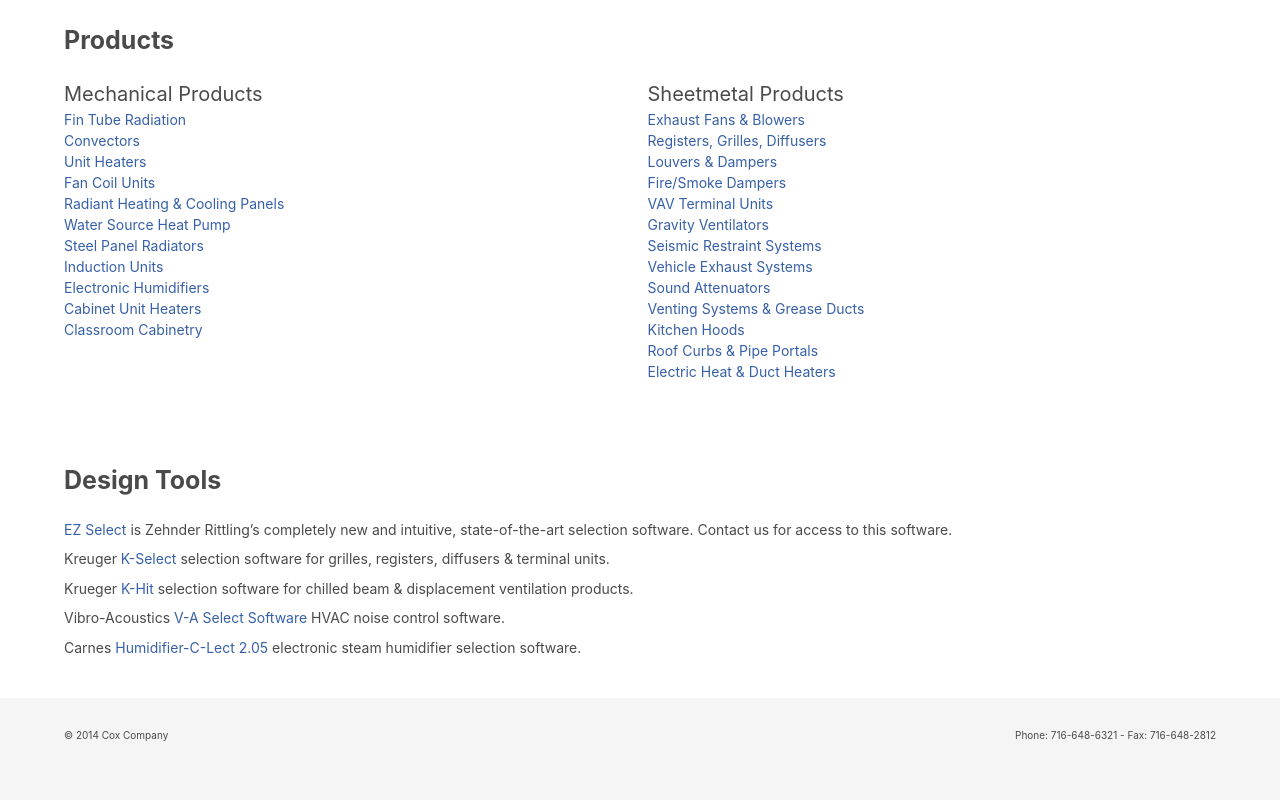
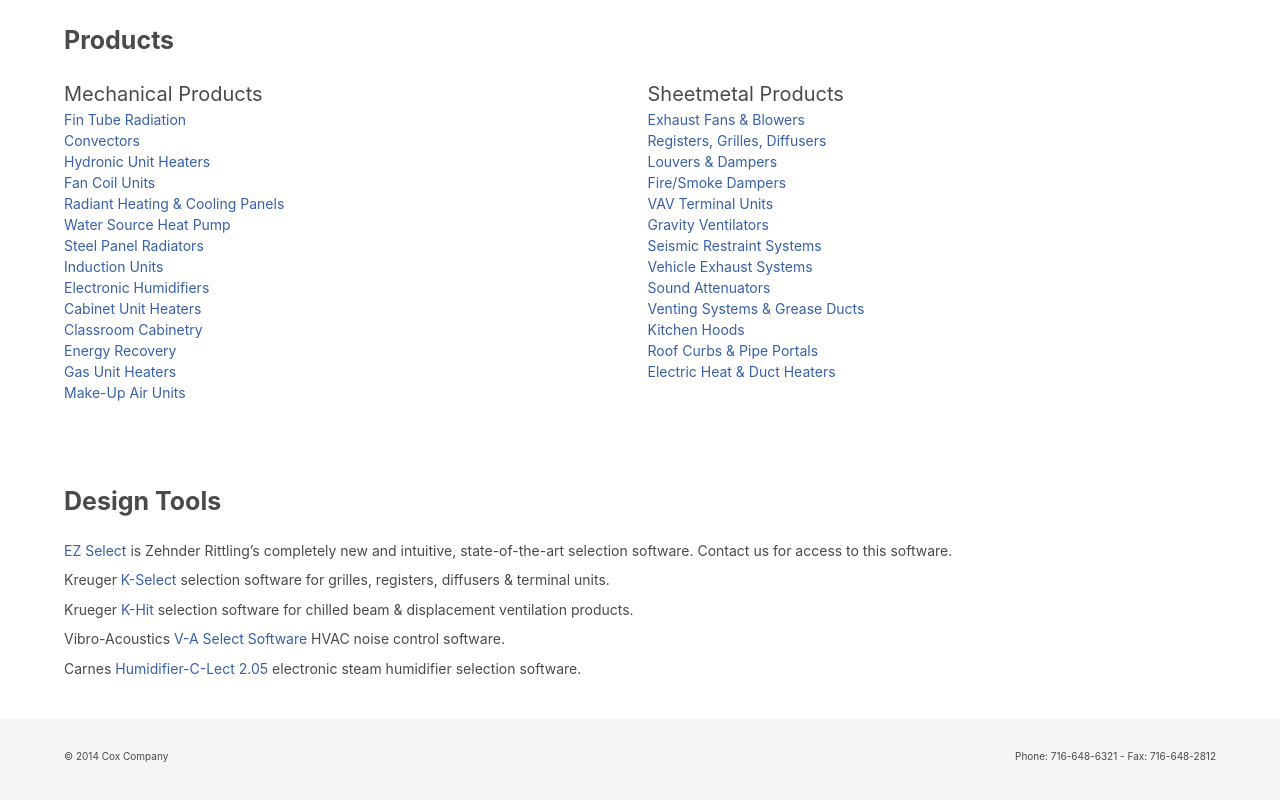
Before and after one commit to njcox18/CoxCompany, a plain HTML site: page index.html in a window 1280 px wide. Shown: the part 1175-1975 px from the top of the page. Drawn offline with Linux system fonts and the light colour scheme.

Commit message:
New products

```diff
--- a/index.html
+++ b/index.html
@@ -115,7 +115,7 @@
                             <h3>Mechanical Products</h3>
                             <a title="Fin Tube Radiation" href="http://www.rittling.com/downloads/enclosure/" target="_blank">Fin Tube Radiation</a>
                             <a title="Convectors" href="http://www.rittling.com/downloads/cabinet-convectors/" target="_blank">Convectors</a>
-                            <a title="Unit Heaters" href="http://www.rittling.com/downloads/rittling-unit-heaters/" target="_blank">Unit Heaters</a>
+                            <a title="Hydronic Unit Heaters" href="http://www.rittling.com/downloads/rittling-unit-heaters/" target="_blank">Hydronic Unit Heaters</a>
                             <a title="Fan Coil Units" href="http://rittling.com/home/fan-coils/" target="_blank">Fan Coil Units</a>
                             <a href="http://rittling.com/home/low-temperature-heating-and-high-temperature-cooling-systems/" title="Radiant Heating & Cooling Panels" target="_blank">Radiant Heating & Cooling Panels</a>
                             <a title="Water Source Heat Pumps" href="http://rittling.com/home/heat-pumps/" target="_blank">Water Source Heat Pump</a>
@@ -124,6 +124,9 @@
                             <a title="Electronic Humidifiers" href="http://carnes.com/humidifiers.phtml" target="_blank">Electronic Humidifiers</a>
                             <a title="Cabinet Unit Heaters" href="http://www.rittling.com/downloads/cabinet-unit-heaters/" target="_blank">Cabinet Unit Heaters</a>
                             <a title="Classroom Cabinetry" href="http://www.rittling.com/downloads/classroom-cabinetry/" target="_blank">Classroom Cabinetry</a>
+                            <a href="http://carnes.com/energyrecovery.phtml" title="Energy Recovery" target="_blank">Energy Recovery</a>
+                            <a href="https://www.modinehvac.com/web/products/commercial-gas-fired-unit-heaters.htm" title="Gas Unit Heaters" target="_blank">Gas Unit Heaters</a>
+                            <a href="https://www.modinehvac.com/web/products/make-up-air-systems.htm" title="Make-Up Air Units" target="_blank">Make-Up Air Units</a>
                         </div>
                     </div>
                     <div class="column">
```
